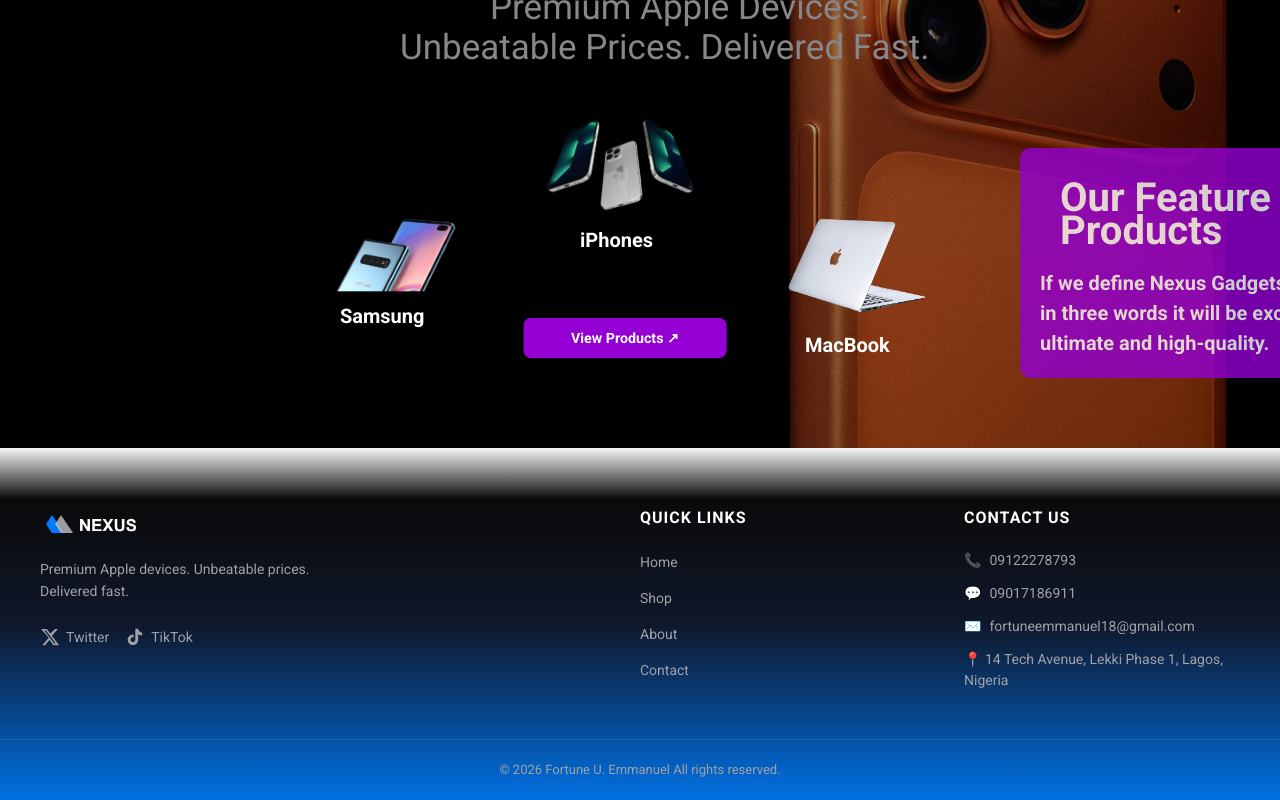
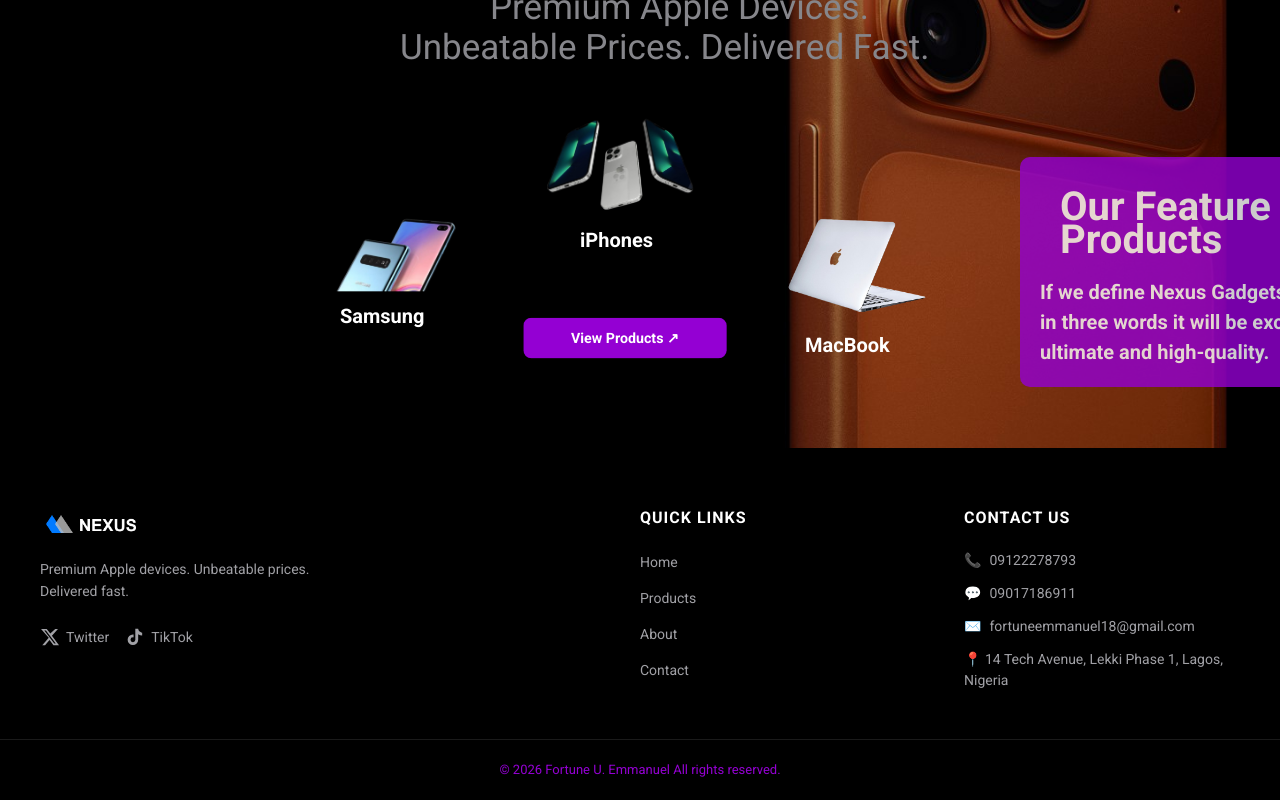
Before and after one commit to fortune-dev747/CAPSTONE-PROJECT-2, a React (Vite) app in the folder E-commerce/: page / in a window 1280 px wide. Shown: the part 352-1152 px from the top of the page. Built offline with nearby package versions, Linux system fonts and the light colour scheme.

Commit message:
styled the footer

```diff
--- a/E-commerce/src/components/Footer.jsx
+++ b/E-commerce/src/components/Footer.jsx
@@ -30,7 +30,7 @@
                     <h4 className={styles.footerHeading}>Quick Links</h4>
                     <ul>
                         <li><a href="/">Home</a></li>
-                        <li><a href="/products">Shop</a></li>
+                        <li><a href="/products">Products</a></li>
                         <li><a href="/about">About</a></li>
                         <li><a href="/contact">Contact</a></li>
                     </ul>
--- a/E-commerce/src/components/Footer.module.css
+++ b/E-commerce/src/components/Footer.module.css
@@ -1,5 +1,5 @@
 .footer {
-    background: linear-gradient(to bottom, transparent 0%, #0a0a0a 15%, #0f172a 50%, #0071E3 100%);
+    background: black;
     color: #ffffff;
     padding: 60px 0 0 0;
     margin-top: -2px;
@@ -95,7 +95,7 @@
 }
 
 .footerBottom p {
-    color: #a1a1a6;
+    color: darkviolet;
     font-size: 13px;
     margin: 0;
 }
--- a/E-commerce/src/pages/home/HomePage.css
+++ b/E-commerce/src/pages/home/HomePage.css
@@ -201,7 +201,7 @@
 }
 .card4 {
     position: absolute;
-    top: 500px;
+    top: 509px;
     left: 1020px;
     width: 500px;
     height: 230px;
```
